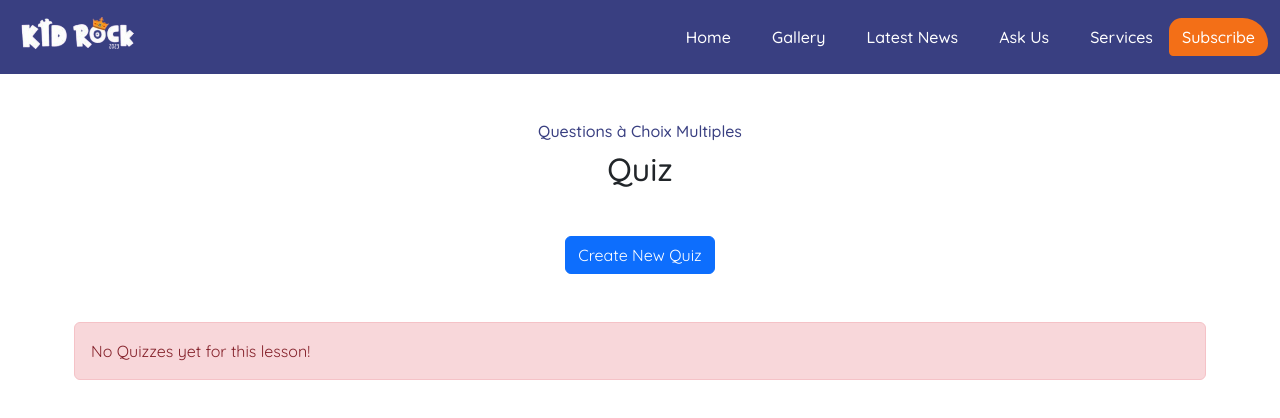
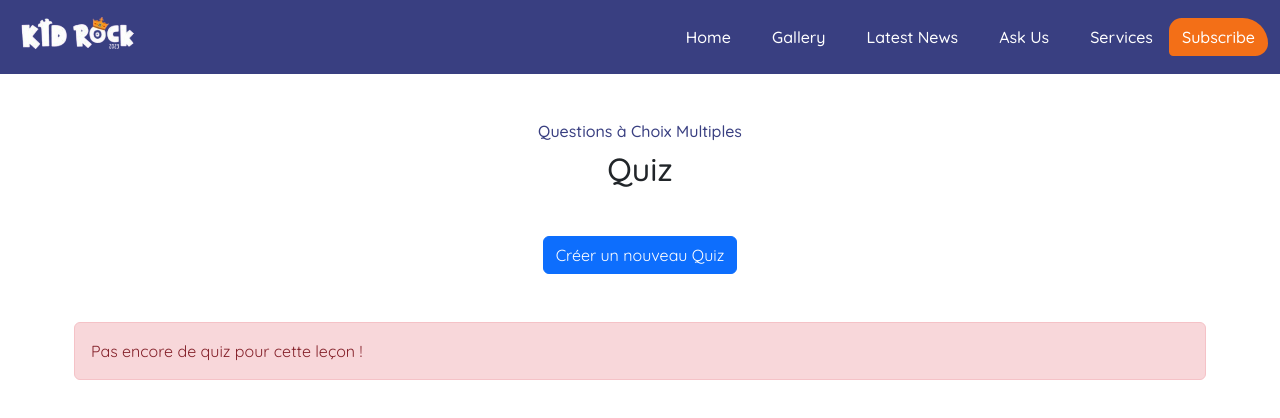
Before and after one commit to jalilahadil/pfe-, a React (Create React App) app in the folder frontEnd/: page /quiz/lessonQuizs/1 in a window 1280 px wide. Shown: the top 418 px of the page. Built offline with nearby package versions, Linux system fonts and the light colour scheme.

Commit message:
fixing bugs

```diff
--- a/frontEnd/src/components/newQuiz.js
+++ b/frontEnd/src/components/newQuiz.js
@@ -21,7 +21,7 @@ export default function NewQuiz(props) {
     return (
         <>
             <button type="button" className="btn btn-primary" data-bs-toggle="modal" data-bs-target="#createQuizModal">
-                Create New Quiz
+                Créer un nouveau  Quiz
             </button>
 
             <div className="modal fade" id="createQuizModal" tabIndex="-1" aria-labelledby="createQuizModalLabel" aria-hidden="true">
--- a/frontEnd/src/views/Cours.js
+++ b/frontEnd/src/views/Cours.js
@@ -89,7 +89,7 @@ function PersonalProfileCours() {
           </div>
         </div>
         <div className="text-center p-4 pb-0">
-          <h3 className="mb-0">{course.price} $</h3>
+          <h3 className="mb-0">{course.price} TND</h3>
           <h5 className="mb-4">{course.title}</h5>
         </div>
         <div className="d-flex border-top">
--- a/frontEnd/src/views/courseQuiz.js
+++ b/frontEnd/src/views/courseQuiz.js
@@ -74,7 +74,7 @@ export default function CourseQuiz() {
                 </div>
               </div>
             )) : (
-              <p className='alert alert-danger'>No Quizzes yet for this lesson!</p>
+              <p className='alert alert-danger'>Pas encore de quiz pour cette leçon !</p>
             )}
           </div>
 
```
